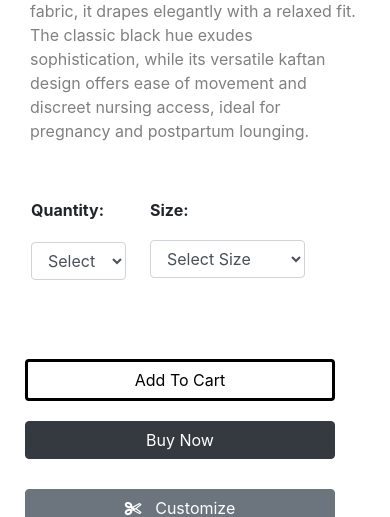
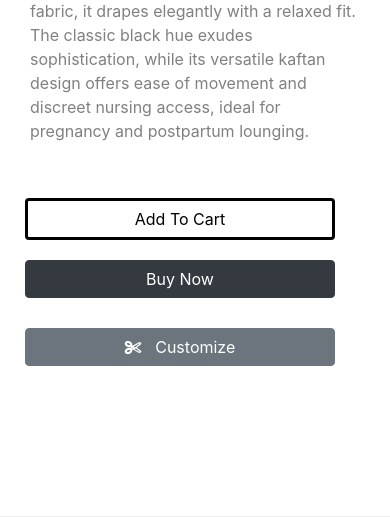
Before and after one commit to arunp007/beyond, a Django app: a page that uses templates/product/product.html in a window 390 px wide. Shown: the part 809-1326 px from the top of the page. Run offline with Django 5.2, Linux system fonts and the light colour scheme; data comes from the database, SQL or seed files in the repository; both versions use the stored data as it was after the commit; some libraries are stand-ins or nearby versions.

Commit message:
Version 1

```diff
--- a/products/views.py
+++ b/products/views.py
@@ -3,8 +3,7 @@ from django.shortcuts import get_object_or_404, render, redirect
 from django.http import HttpResponse, HttpResponseRedirect
 from products.form import SearchForm
 from products.models import Product, Category, SizeVariant
-from products.models import Size, Quantity
-from accounts.models import ProductCustomization, Variant
+from accounts.models import ProductCustomization
 from accounts.models import *
 
 def get_products(request, slug):
@@ -46,8 +45,6 @@ def add_to_cart(request, uid):
     try:
         product = Product.objects.get(uid = uid)
         user = request.user
-        size_variant = request.GET.get('size')
-        quantity_variant = request.GET.get('quantity')
 
 
         if not user.is_authenticated:
@@ -56,8 +53,6 @@ def add_to_cart(request, uid):
 
         elif product.in_stock:
             cart, _ = Cart.objects.get_or_create(user = user, is_paid = False)
-            variant_data = Variant(user = user, size = size_variant, quantity = quantity_variant)
-            variant_data.save()
             cart_item = CartItems.objects.create(cart = cart, product = product)
             cart_item.save()
 
--- a/templates/accounts/cart.html
+++ b/templates/accounts/cart.html
@@ -305,8 +305,6 @@
 
                                         <p><strong>{{cart.product.product_name}}</strong></p>
                                         <p>Color: {{cart.product.color}}</p>
-                                        <p>Size: {{cart.size}}</p>
-                                        <p>Quantity: {{cart.quantity}}</p>
                                         <a href="{% url 'remove_cart' cart.uid %}" type="button" class="btn btn-primary btn-sm me-1 mb-2" id="button" data-mdb-toggle="tooltip" title="Remove item"><i class="fa fa-trash"></i></a>
                                     </div>
 
--- a/templates/product/kaftan.html
+++ b/templates/product/kaftan.html
@@ -175,11 +175,12 @@
 
             .card-img-top{
                 width: 160px !important;
-                height: 300px !important;
+                height: 160px !important;
             }
 
             .card-title{
                 font-size: 11px;
+                margin-top: -130px;
             }
         }
 
--- a/templates/product/maternity.html
+++ b/templates/product/maternity.html
@@ -175,11 +175,12 @@
 
             .card-img-top{
                 width: 160px !important;
-                height: 300px !important;
+                height: 160px !important;
             }
 
             .card-title{
                 font-size: 11px;
+                margin-top: -130px;
             }
         }
 
--- a/templates/product/product.html
+++ b/templates/product/product.html
@@ -429,49 +429,6 @@
                 <p class="description">{{product.product_description}}</p>
 
 
-                <form method="get">
-                    {% csrf_token %}
-                    <div class="form-row">
-                        <div class="form-group">
-                            <label for="quantity" class="quantity">Quantity:</label>
-
-                            <select name="quantity" class="form-control" id="quantity">
-
-                                <option value="" value="">Select</option>
-
-                                <option value="1">1</option>
-                                <option value="2">2</option>
-                                <option value="3">3</option>
-                                <option value="4">4</option>
-                                <option value="5">5</option>
-                                <option value="6">6</option>
-                                <option value="7">7</option>
-                                <option value="8">8</option>
-                                <option value="9">9</option>
-                                <option value="10">10</option>
-
-                            </select>
-                        </div>
-
-                        <div class="form-group">
-                            <label for="size" class="size">Size:</label>
-                            <select name="size" id="inputSize" class="form-control">
-
-                                <option value="" value="">Select Size</option>
-
-                                {% for size in size_variant %}
-
-                                <option value="{{size.size_name}}">{{size.size_name}}</option>
-
-                                {% endfor %}
-
-                            </select>
-
-                        </div>
-
-                    </div>
-                </form>
-
 
                 <a href="{% url 'add_to_cart' product.uid %}" id="add-to-cart" type="button" class="btn btn-outline-dark">Add To Cart</a><br>
                 <a href="" id="buy-now" class="btn btn-dark">Buy Now</a><br>
--- a/templates/product/threebyfourth_sleeve.html
+++ b/templates/product/threebyfourth_sleeve.html
@@ -175,11 +175,12 @@
 
             .card-img-top{
                 width: 160px !important;
-                height: 300px !important;
+                height: 160px !important;
             }
 
             .card-title{
                 font-size: 11px;
+                margin-top: -130px;
             }
         }
 
```
Also changed, not shown: db.sqlite3.
